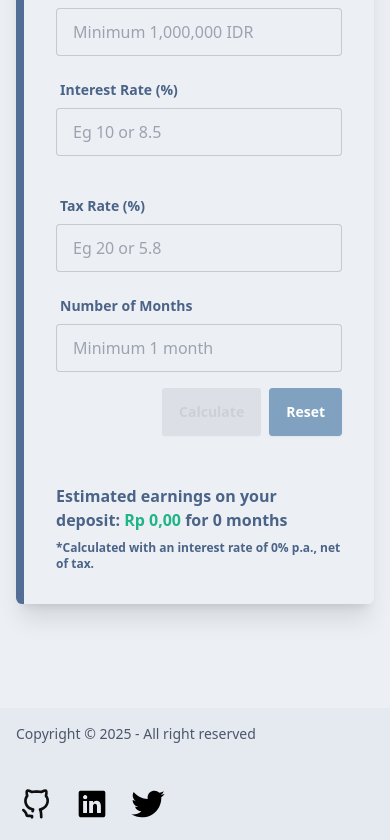
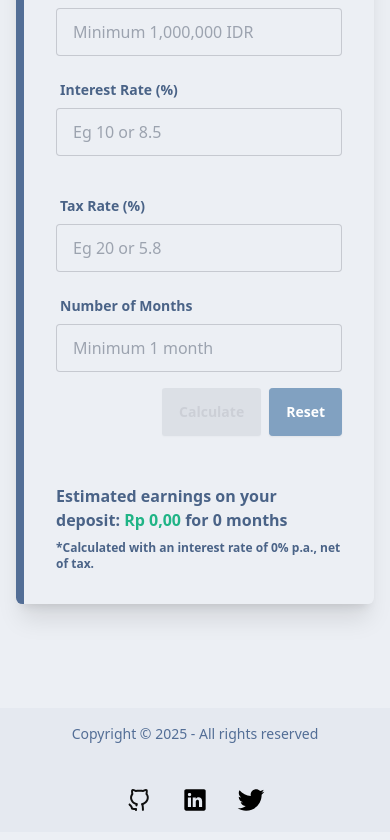
Before and after one commit to HellBus1/InvestCount, a React (Vite) app: page / in a window 390 px wide. Shown: the part 1356-2196 px from the top of the page. Built offline with nearby package versions, Linux system fonts and the light colour scheme.

Commit message:
Feat : Improve footer responsiveness

```diff
--- a/src/components/Footer/Footer.tsx
+++ b/src/components/Footer/Footer.tsx
@@ -4,21 +4,21 @@ import IcTwitter from '@/assets/ic-twitter.svg'
 
 const Footer = () => {
   return (
-    <footer className='footer bg-base-200 text-neutral-content items-center p-4'>
-      <aside>
-        <p className='text-neutral font-medium'>
-          Copyright © {new Date().getFullYear()} - All right reserved
+    <footer className='footer bg-base-200 text-neutral-content items-center p-4 flex flex-col md:flex-row justify-between'>
+      <aside className='md:mb-0'>
+        <p className='text-charter-blue font-medium'>
+          Copyright © {new Date().getFullYear()} - All rights reserved
         </p>
       </aside>
-      <nav className='grid-flow-col gap-4 md:place-self-center md:justify-self-end'>
-        <a href='https://github.com/HellBus1' target='_blank'>
-          <img src={IcGithub} className='w-10 p-1' />
+      <nav className='flex space-x-4'>
+        <a href='https://github.com/HellBus1' target='_blank' rel='noopener noreferrer'>
+          <img src={IcGithub} className='w-8 md:w-10 p-1' alt='GitHub' />
         </a>
-        <a href='https://www.linkedin.com/in/syubban/' target='_blank'>
-          <img src={IcLinkedin} className='w-10' />
+        <a href='https://www.linkedin.com/in/syubban/' target='_blank' rel='noopener noreferrer'>
+          <img src={IcLinkedin} className='w-8 md:w-10' alt='LinkedIn' />
         </a>
-        <a href='https://x.com/Syubbs5' target='_blank'>
-          <img src={IcTwitter} className='w-10' />
+        <a href='https://x.com/Syubbs5' target='_blank' rel='noopener noreferrer'>
+          <img src={IcTwitter} className='w-8 md:w-10' alt='Twitter' />
         </a>
       </nav>
     </footer>
```
